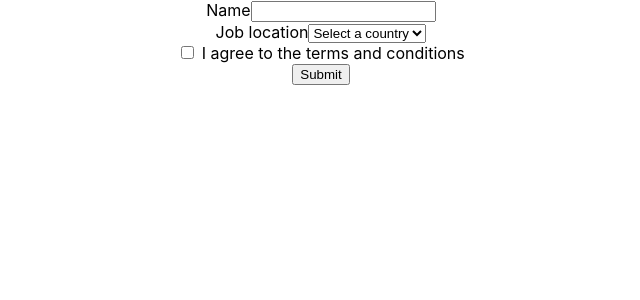
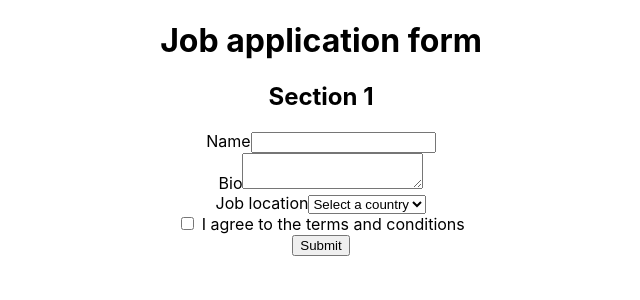
Before and after one commit to MohJamal/react_testing_app, a React (Create React App) app: page / in a window 1280 px wide. Shown: the top 300 px of the page, without its empty margins (319-959 px from the left). Built offline with nearby package versions, Linux system fonts and the light colour scheme.

Commit message:
getByRole Options

```diff
--- a/public/index.html
+++ b/public/index.html
@@ -24,7 +24,7 @@
       work correctly both with client-side routing and a non-root public URL.
       Learn how to configure a non-root public URL by running `npm run build`.
     -->
-    <title>React App</title>
+    <title>React Testing App</title>
   </head>
   <body>
     <noscript>You need to enable JavaScript to run this app.</noscript>
--- a/src/components/application/Application.tsx
+++ b/src/components/application/Application.tsx
@@ -1,9 +1,16 @@
 export const Application = () => {
   return (
+    <>
+      <h1>Job application form</h1>
+      <h2>Section 1</h2>
       <form>
         <div>
           <label htmlFor="name">Name</label>
           <input type="text" id="name" />
+        </div>
+        <div>
+          <label htmlFor="bio">Bio</label>
+          <textarea id="bio" />
         </div>
         <div>
           <label htmlFor="job-location">Job location</label>
@@ -24,5 +31,6 @@ export const Application = () => {
         </div>
         <button>Submit</button>
       </form>
+    </>
   );
 };
```
Also changed, not shown: 1 other file (tests, documents, lock files or other folders). Lines whose indentation alone changed are shown as unchanged.
